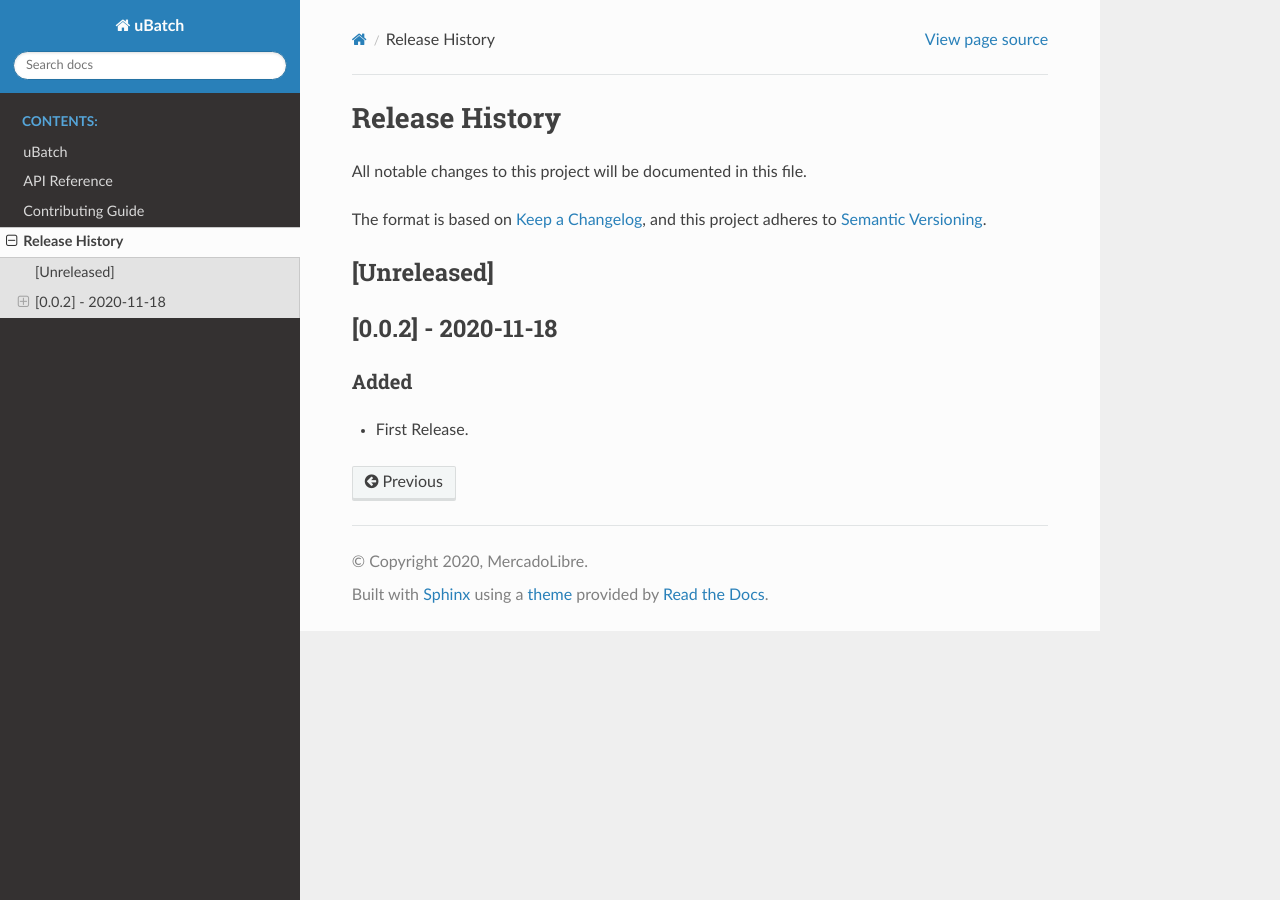
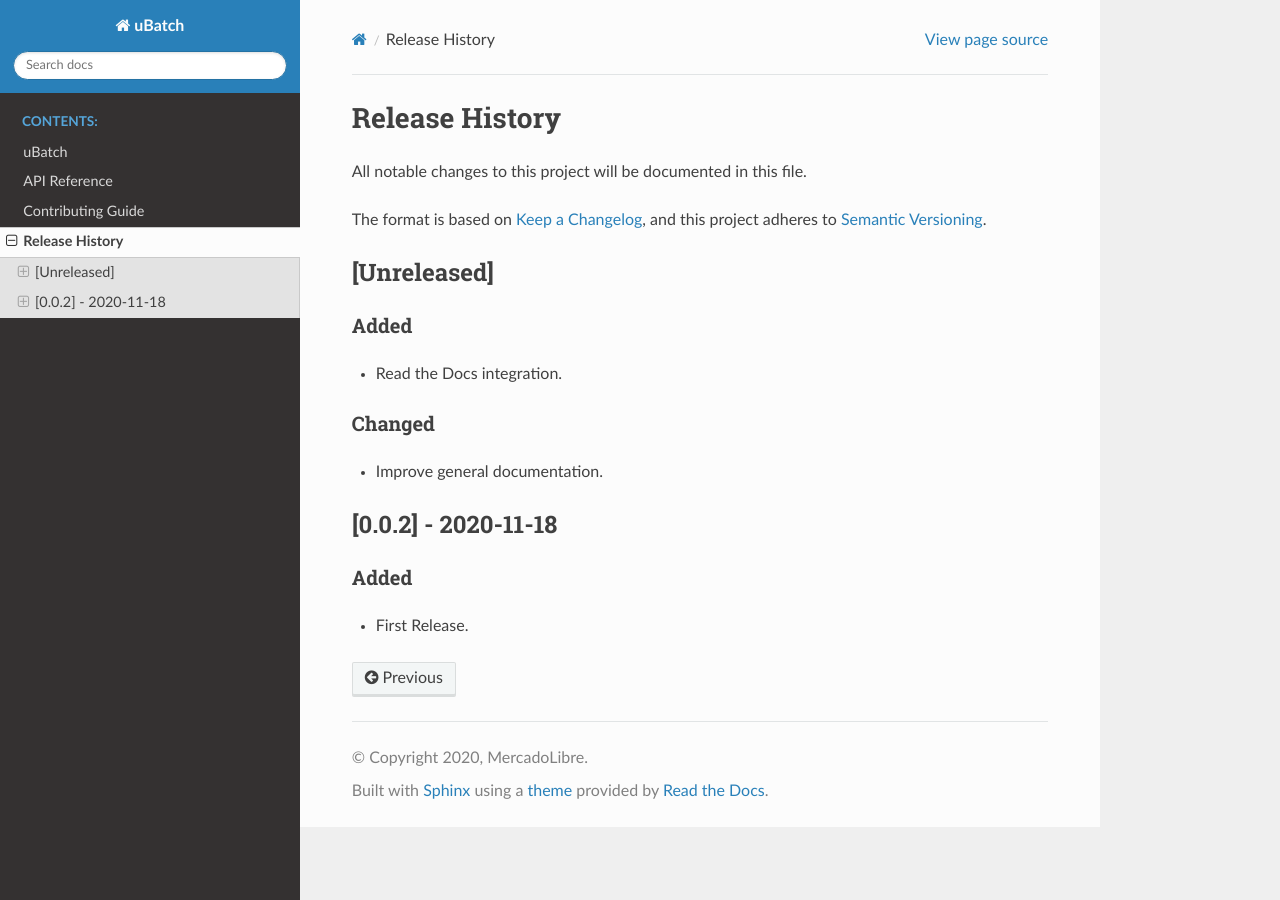
Before and after one commit to mercadolibre/ubatch, a Sphinx documentation site: the page built from docs/CHANGELOG.md, in a window 1280 px wide. Built offline with Sphinx 7.4.7 and the Read the Docs theme 2.0.0, drawn with Linux system fonts in a browser that asks for light colours.

Commit message:
update chengelog

```diff
--- a/docs/CHANGELOG.md
+++ b/docs/CHANGELOG.md
@@ -7,6 +7,14 @@ and this project adheres to [Semantic Versioning](https://semver.org/spec/v2.0.0
 
 ## [Unreleased]
 
+### Added
+
+- Read the Docs integration.
+
+### Changed
+
+- Improve general documentation.
+
 ## [0.0.2] - 2020-11-18
 
 ### Added
```
